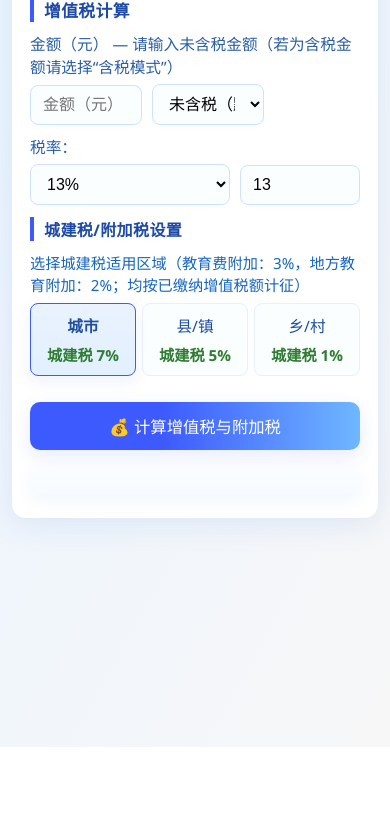
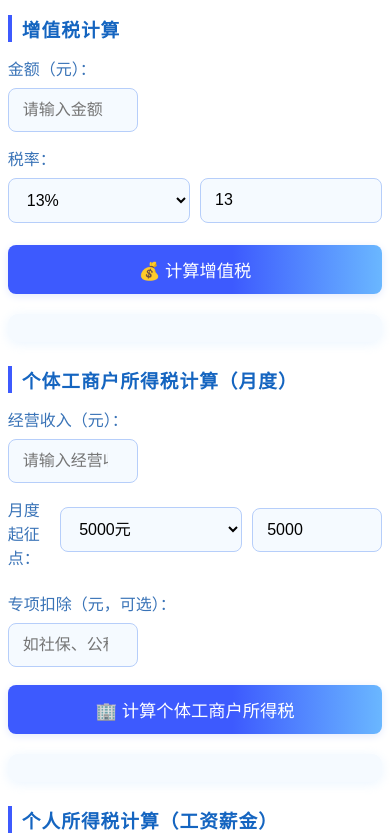
Before and after one commit to elricshadow/China_Tax_calculation, a plain HTML site: page index.html in a window 390 px wide. Shown: the part 117-951 px from the top of the page. Before the commit the page ends 864 px from the top, so only its background shows below. Drawn offline with Linux system fonts and the light colour scheme.

Commit message:
Update index.html

```diff
--- a/index.html
+++ b/index.html
@@ -1,136 +1,139 @@
 <!DOCTYPE html>
 <html lang="zh">
 <head>
-    <meta charset="UTF-8" />
+    <meta charset="UTF-8">
     <title>中国税费计算器</title>
-    <meta name="viewport" content="width=device-width, initial-scale=1" />
+    <meta name="viewport" content="width=device-width, initial-scale=1">
     <style>
         body {
             font-family: "Segoe UI", "PingFang SC", Arial, sans-serif;
-            background: linear-gradient(120deg, #eaf4ff 0%, #f7f7f7 100%);
+            background: linear-gradient(120deg, #e3f0ff 0%, #f7f7f7 100%);
             margin: 0;
             min-height: 100vh;
         }
         .container {
             background: #fff;
-            padding: 28px 20px;
-            border-radius: 14px;
-            max-width: 520px;
-            margin: 36px auto;
-            box-shadow: 0 6px 30px rgba(58, 115, 212, 0.12);
+            padding: 28px 24px;
+            border-radius: 16px;
+            max-width: 430px;
+            margin: 48px auto;
+            box-shadow: 0 4px 24px #d1e2fe55;
         }
         h2 {
             text-align: center;
-            color: #2f5bd8;
-            margin-bottom: 18px;
-            font-size: 1.6rem;
-            letter-spacing: 1px;
+            color: #3d5afe;
+            margin-bottom: 28px;
+            font-size: 2rem;
+            letter-spacing: 2px;
         }
         .section-title {
-            font-size: 1.05rem;
-            color: #1e4aa7;
-            margin: 18px 0 10px;
-            font-weight: 700;
+            font-size: 1.17rem;
+            color: #1565c0;
+            margin: 24px 0 12px;
+            font-weight: bold;
             border-left: 4px solid #3d5afe;
             padding-left: 10px;
-            letter-spacing: 0.4px;
+            letter-spacing: 1px;
         }
         label {
             display: block;
-            margin: 10px 0 6px;
-            font-size: 0.98rem;
-            color: #2a5ea6;
+            margin: 14px 0 8px;
+            font-size: 1rem;
+            color: #3973b7;
         }
-        input[type="number"], select {
-            width: 100%;
-            padding: 10px 12px;
+        #amount, #salary, #biz-income, #biz-deduct, #biz-threshold {
+            width: 180px;
+            min-width: 100px;
+            padding: 12px 14px;
             font-size: 1rem;
             border-radius: 8px;
-            border: 1.2px solid #cfe1ff;
-            background: #fbfeff;
-            transition: border-color .18s, box-shadow .18s;
+            border: 1.5px solid #b6cefa;
+            background: #f5faff;
+            transition: border-color 0.2s;
             outline: none;
-            box-sizing: border-box;
+            display: block;
         }
-        input[type="number"]:focus, select:focus {
+        #amount:focus, #salary:focus, #biz-income:focus, #biz-deduct:focus, #biz-threshold:focus {
             border-color: #3d5afe;
-            box-shadow: 0 6px 18px rgba(61, 90, 254, 0.06);
         }
-        .flex-row { display:flex; gap:10px; align-items:center; }
-        .flex-row > * { flex: 1; }
-        .amount-short { width: 180px; max-width: 46%; }
-        .rate-input { max-width: 160px; }
-        .btn {
+        select, #rate, #biz-threshold-select {
+            width: 100%;
+            padding: 12px 14px;
+            font-size: 1rem;
+            border-radius: 8px;
+            border: 1.5px solid #b6cefa;
+            background: #f5faff;
+            transition: border-color 0.2s;
+            outline: none;
+        }
+        select:focus, #rate:focus, #biz-threshold-select:focus {
+            border-color: #3d5afe;
+        }
+        .flex-row {
+            display: flex;
+            gap: 10px;
+            margin-bottom: 4px;
+        }
+        .flex-row > * { flex: 1;}
+        .flex-row-threshold {
+            display: flex;
+            gap: 10px;
+            align-items: center;
+            margin-bottom: 4px;
+        }
+        button {
             width: 100%;
             padding: 12px;
-            background: linear-gradient(90deg,#3d5afe 40%, #6fb7ff 100%);
+            background: linear-gradient(90deg, #3d5afe 60%, #6ab7ff 100%);
             color: #fff;
-            font-size: 1.02rem;
+            font-size: 1.08rem;
             border: none;
+            border-radius: 8px;
+            cursor: pointer;
+            margin-top: 18px;
+            box-shadow: 0 2px 8px #e3eafc;
+            transition: background 0.3s, box-shadow 0.2s;
+        }
+        button:hover {
+            background: linear-gradient(90deg, #6ab7ff 0%, #3d5afe 100%);
+            box-shadow: 0 4px 16px #bdd7fa88;
+        }
+        .result {
+            margin-top: 20px;
+            font-size: 1.05rem;
+            background: #f5faff;
             border-radius: 10px;
-            cursor: pointer;
-            margin-top: 14px;
-            box-shadow: 0 6px 18px rgba(61, 90, 254, 0.12);
-        }
-        .btn:active { transform: translateY(1px); }
-        .result {
-            margin-top: 16px;
-            font-size: 1rem;
-            background: linear-gradient(180deg,#fbfeff, #f5fbff);
-            border-radius: 10px;
-            padding: 14px;
-            box-shadow: 0 6px 18px rgba(19, 87, 209, 0.06);
+            padding: 14px 10px;
+            box-shadow: 0 2px 12px #c3e0ff55;
+            animation: fadein 0.7s;
         }
         .tax-type {
-            font-weight: 700;
-            margin: 10px 0 8px;
-            color: #2a5ea6;
-            display:flex; align-items:center; gap:8px;
+            font-weight: bold;
+            margin: 12px 0 8px;
+            color: #3d5afe;
+            font-size: 1.07rem;
+            display: flex;
+            align-items: center;
         }
-        .hint {
-            margin: 8px 0;
-            color: #ff9800;
-            font-weight: 600;
+        .tax-type::before {
+            content: "💡";
+            margin-right: 6px;
+            font-size: 1.1em;
         }
         .err {
-            color: #d32f2f;
-            font-weight: 700;
-            text-align:center;
-            padding:8px 0;
+            color: #e53935;
+            text-align: center;
+            font-weight: bold;
+            padding: 8px 0;
         }
-
-        /* 城建税卡片样式 */
-        .tax-city-row {
-            display:flex;
-            gap:10px;
-            margin: 8px 0 12px;
+        @keyframes fadein {
+            from { opacity: 0; transform: translateY(18px);}
+            to { opacity: 1; transform: translateY(0);}
         }
-        .tax-city-card {
-            flex:1;
-            padding:10px 8px;
-            text-align:center;
-            border-radius:8px;
-            border:1.2px solid #e6f0ff;
-            background:#fbfeff;
-            cursor:pointer;
-            transition: all .16s;
-            user-select:none;
-        }
-        .tax-city-card.selected {
-            border-color:#3d5afe;
-            background: linear-gradient(180deg,#eaf2ff,#e1f0ff);
-            box-shadow: 0 6px 16px rgba(61,90,254,0.08);
-            color:#2a4fc6;
-            font-weight:700;
-        }
-        .tax-city-name { font-size:0.98rem; color:#1f4ea0; }
-        .tax-city-rate { margin-top:6px; font-size:0.95rem; color:#2e7d32; font-weight:700; }
-
-        @media (max-width:520px) {
-            .container { margin: 20px 12px; padding:18px; }
-            .amount-short { width: 130px; }
-            .rate-input { max-width: 120px; }
-            .tax-city-row { gap:6px; }
+        @media (max-width: 500px) {
+            .container { max-width: 98vw; padding: 12px 2vw;}
+            h2 { font-size: 1.2rem;}
+            #amount, #salary, #biz-income, #biz-deduct, #biz-threshold { width: 100px;}
         }
     </style>
 </head>
@@ -138,17 +141,10 @@
     <div class="container">
         <h2>中国税费计算器</h2>
 
+        <!-- 增值税部分 -->
         <div class="section-title">增值税计算</div>
-
-        <label for="amount">金额（元） — 请输入未含税金额（若为含税金额请选择“含税模式”）</label>
-        <div class="flex-row" style="align-items:center;">
-            <input type="number" id="amount" class="amount-short" min="0" step="0.01" placeholder="金额（元）" />
-            <select id="mode" title="金额模式" style="max-width:160px;">
-                <option value="exclusive">未含税（默认）</option>
-                <option value="inclusive">含税金额（倒算税额）</option>
-            </select>
-            <div style="width:10px"></div>
-        </div>
+        <label for="amount">金额（元）：</label>
+        <input type="number" id="amount" min="0" step="0.01" placeholder="请输入金额">
 
         <label for="rate-select">税率：</label>
         <div class="flex-row">
@@ -163,172 +159,186 @@
                 <option value="0">0%</option>
                 <option value="other">自定义</option>
             </select>
-            <input type="number" id="rate" class="rate-input" min="0" max="100" step="0.01" placeholder="税率(%)" value="13" oninput="selectOtherRate()" />
+            <input type="number" id="rate" min="0" max="100" step="0.01" placeholder="税率(%)" value="13" oninput="selectOtherRate()">
         </div>
+        <button onclick="calculateVAT()">💰 计算增值税</button>
+        <div class="result" id="vat-result"></div>
 
-        <div class="section-title" style="margin-top:12px; font-size:1rem;">城建税/附加税设置</div>
-        <div style="font-size:0.95rem; color:#1565c0; margin-bottom:8px;">选择城建税适用区域（教育费附加：3%，地方教育附加：2%；均按已缴纳增值税额计征）</div>
-        <div class="tax-city-row" id="tax-city-row">
-            <div class="tax-city-card selected" data-rate="0.07" onclick="selectCity(this)">
-                <div class="tax-city-name">城市</div>
-                <div class="tax-city-rate">城建税 7%</div>
-            </div>
-            <div class="tax-city-card" data-rate="0.05" onclick="selectCity(this)">
-                <div class="tax-city-name">县/镇</div>
-                <div class="tax-city-rate">城建税 5%</div>
-            </div>
-            <div class="tax-city-card" data-rate="0.01" onclick="selectCity(this)">
-                <div class="tax-city-name">乡/村</div>
-                <div class="tax-city-rate">城建税 1%</div>
-            </div>
+        <!-- 个体工商户所得税部分（提前） -->
+        <div class="section-title">个体工商户所得税计算（月度）</div>
+        <label for="biz-income">经营收入（元）：</label>
+        <input type="number" id="biz-income" min="0" step="0.01" placeholder="请输入经营收入">
+
+        <div class="flex-row-threshold">
+            <label for="biz-threshold-select">月度起征点：</label>
+            <select id="biz-threshold-select" onchange="updateBizThresholdInput()">
+                <option value="5000">5000元</option>
+                <option value="10000">10000元</option>
+                <option value="20000">20000元</option>
+                <option value="30000">30000元</option>
+                <option value="other">自定义</option>
+            </select>
+            <input type="number" id="biz-threshold" min="0" step="0.01" placeholder="自定义起征点" value="5000" oninput="selectOtherBizThreshold()">
         </div>
+        <label for="biz-deduct">专项扣除（元，可选）：</label>
+        <input type="number" id="biz-deduct" min="0" step="0.01" placeholder="如社保、公积金等，无可不填">
+        <button onclick="calculateBizTax()">🏢 计算个体工商户所得税</button>
+        <div class="result" id="biz-result"></div>
 
-        <button class="btn" onclick="calculateVAT()">💰 计算增值税与附加税</button>
-
-        <div class="result" id="vat-result" aria-live="polite"></div>
-
-        <!-- 保留其他部分占位（可按需隐藏/移动） -->
-        <div style="height:6px"></div>
+        <!-- 个人所得税部分（后置） -->
+        <div class="section-title">个人所得税计算（工资薪金）</div>
+        <label for="salary">税前工资（元）：</label>
+        <input type="number" id="salary" min="0" step="0.01" placeholder="请输入税前工资">
+        <button onclick="calculateIncomeTax()">🧾 计算个税</button>
+        <div class="result" id="income-result"></div>
     </div>
-
     <script>
-        // 城建税卡片选择
-        function selectCity(card) {
-            document.querySelectorAll('.tax-city-card').forEach(function(c){
-                c.classList.remove('selected');
-            });
-            card.classList.add('selected');
-        }
-        function getSelectedCityRate() {
-            var sel = document.querySelector('.tax-city-card.selected');
-            return sel ? parseFloat(sel.getAttribute('data-rate')) : 0.07;
-        }
-
-        // 税率选择/自定义逻辑
+        // 增值税逻辑
         function updateRateInput() {
-            var sel = document.getElementById('rate-select');
-            var input = document.getElementById('rate');
-            if (sel.value === 'other') {
-                input.value = '';
-                input.focus();
+            var select = document.getElementById('rate-select');
+            var rateInput = document.getElementById('rate');
+            if (select.value === "other") {
+                rateInput.value = "";
+                rateInput.focus();
             } else {
-                input.value = sel.value;
+                rateInput.value = select.value;
             }
         }
         function selectOtherRate() {
-            var input = document.getElementById('rate');
-            var sel = document.getElementById('rate-select');
-            var presets = ['13','11','10','9','6','3','1','0'];
-            if (!presets.includes(String(input.value))) sel.value = 'other';
+            var rateInput = document.getElementById('rate');
+            var select = document.getElementById('rate-select');
+            var presetRates = ["13", "11", "10", "9", "6", "3", "1", "0"];
+            if (!presetRates.includes(rateInput.value)) {
+                select.value = "other";
+            }
         }
+        function calculateVAT() {
+            var amount = parseFloat(document.getElementById('amount').value);
+            var rate = parseFloat(document.getElementById('rate').value);
 
-        // 计算逻辑（含：小规模免税提示 + 城建税/教育附加/地方教育附加）
-        function calculateVAT() {
-            var amountEl = document.getElementById('amount');
-            var mode = document.getElementById('mode').value; // exclusive | inclusive
-            var rate = parseFloat(document.getElementById('rate').value);
-            var vatResultEl = document.getElementById('vat-result');
-            var cityRate = getSelectedCityRate();
-
-            // 验证
-            var amountRaw = parseFloat(amountEl.value);
-            if (isNaN(amountRaw) || amountRaw < 0 || isNaN(rate) || rate < 0 || rate > 100) {
-                vatResultEl.innerHTML = '<div class="err">请输入有效的金额和税率（税率 0 - 100）</div>';
+            if (isNaN(amount) || isNaN(rate) || amount < 0 || rate < 0 || rate > 100) {
+                document.getElementById('vat-result').innerHTML = "<div class='err'>请输入有效的金额和税率（0-100）</div>";
                 return;
             }
 
             var r = rate / 100;
-            var vatPayable = 0; // 实缴增值税额（价外税情形）
-            var taxableBase_excl = 0; // 未含税金额基数
-            var totalWithVat = 0;
-            var vatInside = 0;
-            var amountWithoutTax = 0;
+            var vatOutside = amount * r;
+            var totalOutside = amount + vatOutside;
+            var vatInside = amount * r / (1 + r);
+            var amountWithoutTax = amount / (1 + r);
 
-            if (mode === 'exclusive') {
-                taxableBase_excl = amountRaw;
-                vatPayable = +(taxableBase_excl * r);
-                totalWithVat = +(taxableBase_excl + vatPayable);
-                // 价内计算（如果需要倒算以 amountRaw 为含税金额时）
-                vatInside = +(amountRaw * r / (1 + r));
-                amountWithoutTax = +(amountRaw / (1 + r));
-            } else {
-                // 用户输入的是含税金额，倒算未税与税额
-                totalWithVat = amountRaw;
-                vatInside = +(amountRaw * r / (1 + r));
-                amountWithoutTax = +(amountRaw / (1 + r));
-                taxableBase_excl = amountWithoutTax;
-                vatPayable = vatInside;
-            }
-
-            // 小规模免税判断
-            // 说明：按“月销售额 ≤ 100000 元（10 万）”可免征增值税（小规模纳税人免税政策）
-            var smallScaleThreshold = 100000; // 10 万
-            var smallScaleHint = '';
-            var isSmallScaleExempt = false;
-            // 判断以未含税月销售额为准（taxableBase_excl）
-            if (taxableBase_excl <= smallScaleThreshold) {
-                // 如果税率不为0，实际小规模免税需要税务申报认定，这里只给出提示并在计算时可以显示“可免征”
-                smallScaleHint = '<div class="hint">提示：该未含税金额 ≤ ¥' + smallScaleThreshold.toLocaleString() + '，可能符合“小规模纳税人免征”条件（请按当地税务规定申报）。</div>';
-                // We do not force-set vatPayable to 0 automatically; show option: but per user request they wanted display — we'll display "可免征"提醒并给出两套结果：一是正常计算，一是若申报免税则税费为0。
-                isSmallScaleExempt = true;
-            }
-
-            // 附加税费按已缴纳增值税额计征（即 vatPayable）
-            var cityTax = +(vatPayable * cityRate);
-            var eduSurcharge = +(vatPayable * 0.03); // 教育费附加 3%
-            var localEduSurcharge = +(vatPayable * 0.02); // 地方教育附加 2%
-            var totalSurcharges = +(cityTax + eduSurcharge + localEduSurcharge);
-
-            // 当小规模且用户可能选择申报免征，显示免征情形（供参考）
-            var exemptVat = 0, exemptCityTax = 0, exemptEdu = 0, exemptLocalEdu = 0, exemptTotalAdd = 0;
-            if (isSmallScaleExempt) {
-                exemptVat = 0;
-                exemptCityTax = 0;
-                exemptEdu = 0;
-                exemptLocalEdu = 0;
-                exemptTotalAdd = 0;
-            }
-
-            // 构建展示
-            var html = '';
-            if (smallScaleHint) html += smallScaleHint;
-
-            html += '<div class="tax-type">增值税（按 ' + (mode==='exclusive' ? '未含税金额' : '含税金额') + ' 计算）</div>';
-
-            html += '<div>未含税金额（基数）： <b style="color:#1565c0;">' + taxableBase_excl.toFixed(2) + '</b> 元</div>';
-            html += '<div>增值税（税率 ' + rate.toFixed(2) + '%）： <b style="color:#43a047;">' + vatPayable.toFixed(2) + '</b> 元</div>';
-            html += '<div>含税总额： <b style="color:#3d5afe;">' + totalWithVat.toFixed(2) + '</b> 元</div>';
-
-            html += '<div class="tax-type">价内税（若以含税金额为基数进行倒算）</div>';
-            html += '<div>含税金额： <b style="color:#1565c0;">' + totalWithVat.toFixed(2) + '</b> 元</div>';
-            html += '<div>倒算增值税： <b style="color:#e65100;">' + vatInside.toFixed(2) + '</b> 元</div>';
-            html += '<div>倒算未含税金额： <b style="color:#00838f;">' + amountWithoutTax.toFixed(2) + '</b> 元</div>';
-
-            html += '<div class="tax-type">附加税费（按已缴纳增值税额计征）</div>';
-            html += '<div>城建税（适用率 ' + (getSelectedCityRate()*100).toFixed(2) + '%）： <b>' + cityTax.toFixed(2) + '</b> 元</div>';
-            html += '<div>教育费附加（3%）： <b>' + eduSurcharge.toFixed(2) + '</b> 元</div>';
-            html += '<div>地方教育附加（2%）： <b>' + localEduSurcharge.toFixed(2) + '</b> 元</div>';
-            html += '<div>附加税合计： <b style="color:#e65100;">' + totalSurcharges.toFixed(2) + '</b> 元</div>';
-
-            // 如果可能免征，给出“若申报免征”的对比显示，便于用户直观判断差额
-            if (isSmallScaleExempt) {
-                html += '<div class="tax-type" style="margin-top:10px;">若申报小规模免征（参考）</div>';
-                html += '<div>增值税：<b style="color:#43a047;">0.00</b> 元（免征）</div>';
-                html += '<div>城建税：<b>0.00</b> 元；教育费附加：<b>0.00</b> 元；地方教育附加：<b>0.00</b> 元</div>';
-                html += '<div class="hint" style="margin-top:8px;">注：实际是否免征由税务机关认定，本工具仅作参考计算。</div>';
-            }
-
-            vatResultEl.innerHTML = html;
+            document.getElementById('vat-result').innerHTML =
+                "<div class='tax-type'>价外税</div>" +
+                "未含税金额：<b style='color:#1565c0;'>" + amount.toFixed(2) + "</b> 元<br>" +
+                "增值税：<b style='color:#43a047;'>" + vatOutside.toFixed(2) + "</b> 元<br>" +
+                "含税总额：<b style='color:#3d5afe;'>" + totalOutside.toFixed(2) + "</b> 元<br>" +
+                "<div class='tax-type'>价内税</div>" +
+                "含税金额：<b style='color:#1565c0;'>" + amount.toFixed(2) + "</b> 元<br>" +
+                "增值税：<b style='color:#e65100;'>" + vatInside.toFixed(2) + "</b> 元<br>" +
+                "未含税金额：<b style='color:#00838f;'>" + amountWithoutTax.toFixed(2) + "</b> 元";
         }
 
-        // 初始化: ensure default selected card on load
-        (function(){
-            // ensure one selected
-            if (!document.querySelector('.tax-city-card.selected')) {
-                var first = document.querySelector('.tax-city-card');
-                if (first) first.classList.add('selected');
+        // 个体工商户所得税月度起征点选择逻辑
+        function updateBizThresholdInput() {
+            var select = document.getElementById('biz-threshold-select');
+            var input = document.getElementById('biz-threshold');
+            if (select.value === "other") {
+                input.value = "";
+                input.focus();
+            } else {
+                input.value = select.value;
             }
-        })();
+        }
+        function selectOtherBizThreshold() {
+            var input = document.getElementById('biz-threshold');
+            var select = document.getElementById('biz-threshold-select');
+            var presetThresholds = ["5000", "10000", "20000", "30000"];
+            if (!presetThresholds.includes(input.value)) {
+                select.value = "other";
+            }
+        }
+
+        // 个体工商户所得税（月度，专项扣除可选，国家标准分级，起征点可选）
+        function calculateBizTax() {
+            var income = parseFloat(document.getElementById('biz-income').value);
+            var deduct = parseFloat(document.getElementById('biz-deduct').value);
+            var threshold = parseFloat(document.getElementById('biz-threshold').value);
+            if (isNaN(income) || income < 0) {
+                document.getElementById('biz-result').innerHTML = "<div class='err'>请输入有效的经营收入</div>";
+                return;
+            }
+            if (isNaN(deduct) || deduct < 0) deduct = 0;
+            if (isNaN(threshold) || threshold < 0) threshold = 5000;
+            var taxable = income - threshold - deduct;
+            if (taxable <= 0) {
+                document.getElementById('biz-result').innerHTML = "<b>应纳税所得额为0，无需缴纳所得税。</b><br>税后收入：<span style='color: #43a047;'>" + income.toFixed(2) + "</span> 元";
+                return;
+            }
+            // 国家标准速算表（月度）
+            var taxRate = 0, quickDeduction = 0, taxLevel = '';
+            if (taxable <= 30000) {
+                taxRate = 5; quickDeduction = 0; taxLevel = '第1级';
+            } else if (taxable <= 90000) {
+                taxRate = 10; quickDeduction = 1500; taxLevel = '第2级';
+            } else if (taxable <= 300000) {
+                taxRate = 20; quickDeduction = 10500; taxLevel = '第3级';
+            } else if (taxable <= 500000) {
+                taxRate = 30; quickDeduction = 40500; taxLevel = '第4级';
+            } else {
+                taxRate = 35; quickDeduction = 65500; taxLevel = '第5级';
+            }
+            var tax = taxable * taxRate / 100 - quickDeduction;
+            var actualIncome = income - tax;
+            document.getElementById('biz-result').innerHTML =
+                "<div class='tax-type'>个体工商户所得税（月度）</div>" +
+                "经营收入：<b>" + income.toFixed(2) + "</b> 元<br>" +
+                "专项扣除：<b>" + deduct.toFixed(2) + "</b> 元<br>" +
+                "起征点：<b>" + threshold.toFixed(2) + "</b> 元<br>" +
+                "应纳税所得额：<b>" + taxable.toFixed(2) + "</b> 元<br>" +
+                "适用税率：<b>" + taxRate + "%</b>（" + taxLevel + "，速算扣除数：" + quickDeduction + " 元）<br>" +
+                "应纳税额：<b style='color:#e65100;'>" + tax.toFixed(2) + "</b> 元<br>" +
+                "税后收入：<b style='color:#43a047;'>" + actualIncome.toFixed(2) + "</b> 元";
+        }
+
+        // 个人所得税逻辑
+        function calculateIncomeTax() {
+            var salary = parseFloat(document.getElementById('salary').value);
+            var threshold = 5000; // 个人所得税起征点
+            if (isNaN(salary) || salary < 0) {
+                document.getElementById('income-result').innerHTML = "<div class='err'>请输入有效的税前工资</div>";
+                return;
+            }
+            var taxable = salary - threshold;
+            if (taxable <= 0) {
+                document.getElementById('income-result').innerHTML = "<b>应纳税所得额为0，无需缴纳个税。</b><br>实发工资：<span style='color: #43a047;'>" + salary.toFixed(2) + "</span> 元";
+                return;
+            }
+            // 工资薪金速算表分级
+            var taxRate = 0, quickDeduction = 0, taxLevel = '';
+            if (taxable <= 3000) {
+                taxRate = 3; quickDeduction = 0; taxLevel = '第1级';
+            } else if (taxable <= 12000) {
+                taxRate = 10; quickDeduction = 210; taxLevel = '第2级';
+            } else if (taxable <= 25000) {
+                taxRate = 20; quickDeduction = 1410; taxLevel = '第3级';
+            } else if (taxable <= 35000) {
+                taxRate = 25; quickDeduction = 2660; taxLevel = '第4级';
+            } else if (taxable <= 55000) {
+                taxRate = 30; quickDeduction = 4410; taxLevel = '第5级';
+            } else if (taxable <= 80000) {
+                taxRate = 35; quickDeduction = 7160; taxLevel = '第6级';
+            } else {
+                taxRate = 45; quickDeduction = 15160; taxLevel = '第7级';
+            }
+            var tax = taxable * taxRate / 100 - quickDeduction;
+            var actualSalary = salary - tax;
+            document.getElementById('income-result').innerHTML =
+                "<div class='tax-type'>个人所得税（工资薪金）</div>" +
+                "应纳税所得额：<b>" + taxable.toFixed(2) + "</b> 元<br>" +
+                "适用税率：<b>" + taxRate + "%</b>（" + taxLevel + "，速算扣除数：" + quickDeduction + " 元）<br>" +
+                "应纳税额：<b style='color:#e65100;'>" + tax.toFixed(2) + "</b> 元<br>" +
+                "实发工资：<b style='color:#43a047;'>" + actualSalary.toFixed(2) + "</b> 元";
+        }
     </script>
 </body>
 </html>
```
